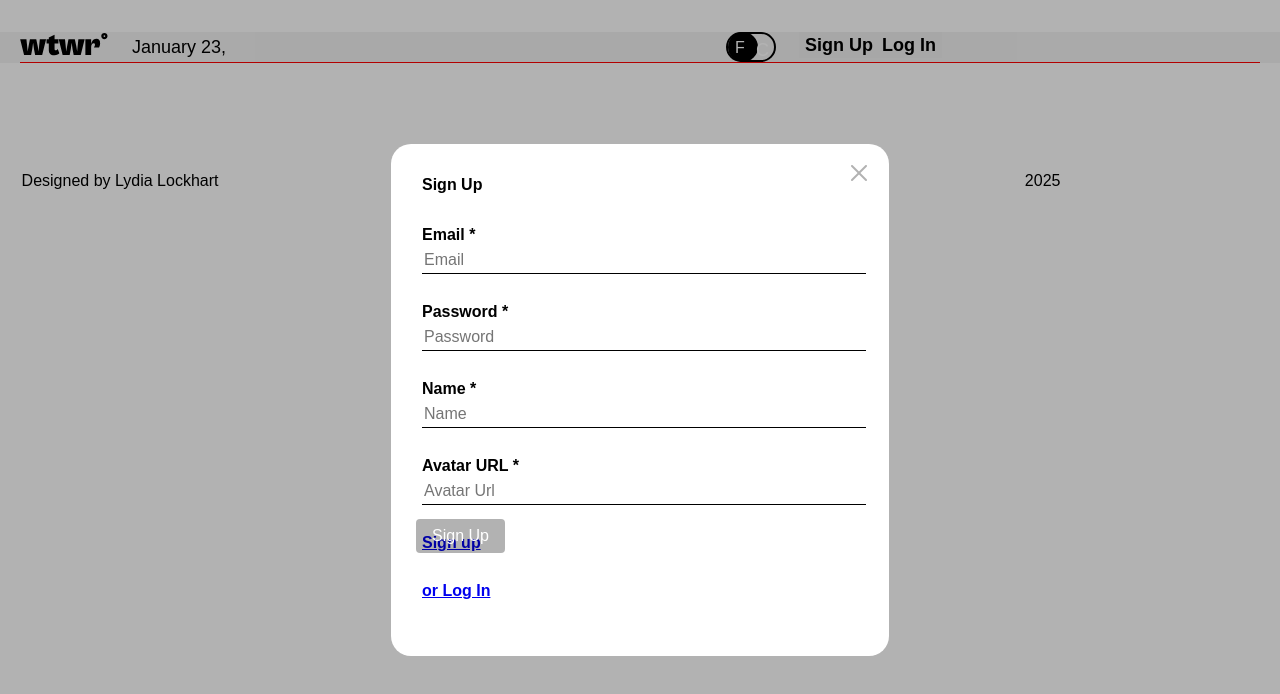
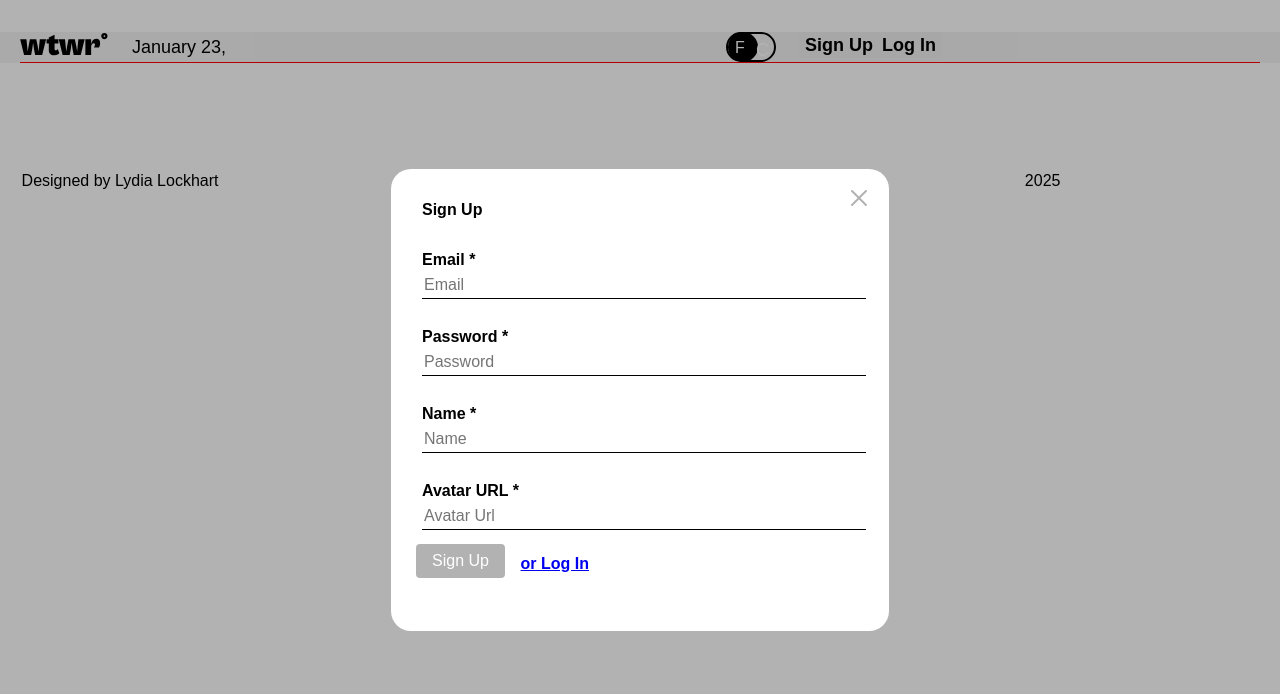
Before and after one commit to lydiacodes04/resource_react, a React (Vite) app: page /login in a window 1280 px wide. Both pictures are taken after a click on the button "Sign Up". Shown: the top 694 px of the page. Built offline with nearby package versions, Linux system fonts and the light colour scheme; no server answers.

Commit message:
remove extra SignIn button from Register Modal and format or LogIn optionto be located to the side

```diff
--- a/src/components/ModalWithForm/ModalWithForm.jsx
+++ b/src/components/ModalWithForm/ModalWithForm.jsx
@@ -21,7 +21,6 @@ function ModalWithForm({
         <button onClick={onClose} type="button" className="modal__close">
           <img src={closeBtn} alt="close button" className="modal__close-btn" />
         </button>
-
         <form onSubmit={onSubmit} className="modal__form">
           {children}
           <button type="submit" className="modal__submit">
--- a/src/components/RegisterModal/RegisterModal.css
+++ b/src/components/RegisterModal/RegisterModal.css
@@ -0,0 +1,13 @@
+.register__button-container {
+  position: relative;
+}
+
+.register__logIn {
+  position: absolute;
+  top: 385px;
+  right: 300px;
+}
+
+.register__logIn-link {
+  text-decoration: none;
+}
--- a/src/components/RegisterModal/RegisterModal.jsx
+++ b/src/components/RegisterModal/RegisterModal.jsx
@@ -90,22 +90,9 @@ function RegisterModal({ onClose, isOpen, onSubmit }) {
           onChange={handleAvatarUrlChange}
         />
       </label>
-      <label className="register__button-container">
-        {/* <button
-          type="submit"
-          className="register__link"
-          onSubmit={handleSubmit}
-        >
-          Sign up
-        </button> */}
-        <Link to="register" className="register__login-link">
-          Sign up
-        </Link>
-      </label>
-      {/*
-      <label className="modal__submit">Sign up</label> */}
+      <label className="register__button-container"></label>
 
-      <label className="register__signIn">
+      <label className="register__logIn">
         <Link to="login" className="register__login-link">
           or Log In
         </Link>
```
